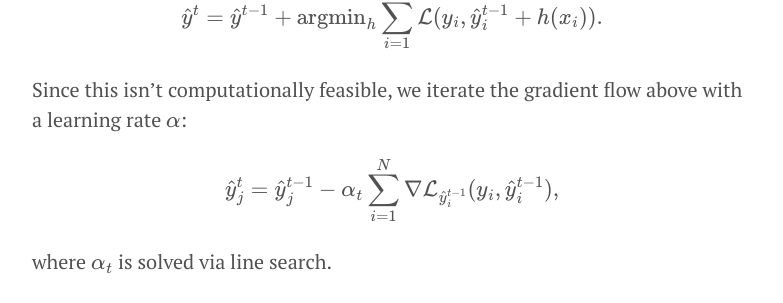
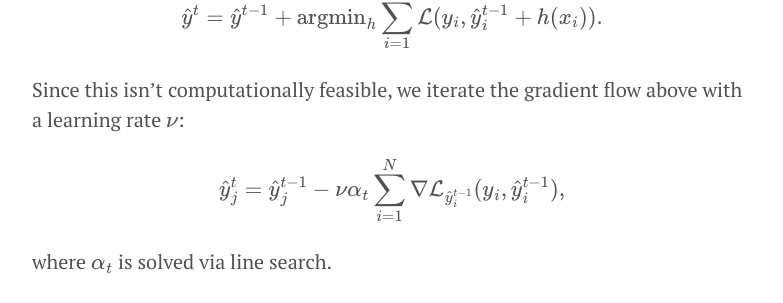
Before and after one commit to doriang102/doriang102.github.io, a Jekyll site: the page built from _posts/2017-12-26-introduction-to-ensemble-methods.md, in a window 1280 px wide and 900 px high, scrolled down 3074 px. Shown: the part 157-460 px from the top of the window, without its empty margins (248-1031 px from the left). Built offline with Jekyll 4.4.1, drawn with Linux system fonts in a browser that asks for light colours; our own code applies the rules of GitHub Pages for plain Markdown files; formulas are drawn with MathJax 3.

Commit message:
Update 2017-12-26-introduction-to-ensemble-methods.md

```diff
--- a/_posts/2017-12-26-introduction-to-ensemble-methods.md
+++ b/_posts/2017-12-26-introduction-to-ensemble-methods.md
@@ -61,9 +61,9 @@ In the discrete case, we solve:
 
 $$ \hat y^{t} = \hat y^{t-1} + \textrm{argmin}_h \sum_{i=1}^N\mathcal{L} (y_i, \hat y_i^{t-1} + h(x_i)). $$
 
-Since this isn't computationally feasible, we iterate the gradient flow above with a learning rate $$\alpha$$:
+Since this isn't computationally feasible, we iterate the gradient flow above with a learning rate $$\nu$$:
 
-$$\hat y_j^{t} = \hat y_j^{t-1} - \alpha_t \sum_{i=1}^N \nabla \mathcal{L}_{\hat y_i^{t-1}} (y_i, \hat y_i^{t-1}),$$
+$$\hat y_j^{t} = \hat y_j^{t-1} - \nu \alpha_t \sum_{i=1}^N \nabla \mathcal{L}_{\hat y_i^{t-1}} (y_i, \hat y_i^{t-1}),$$
 
 where $$\alpha_t$$ is solved via line search.
 
```
